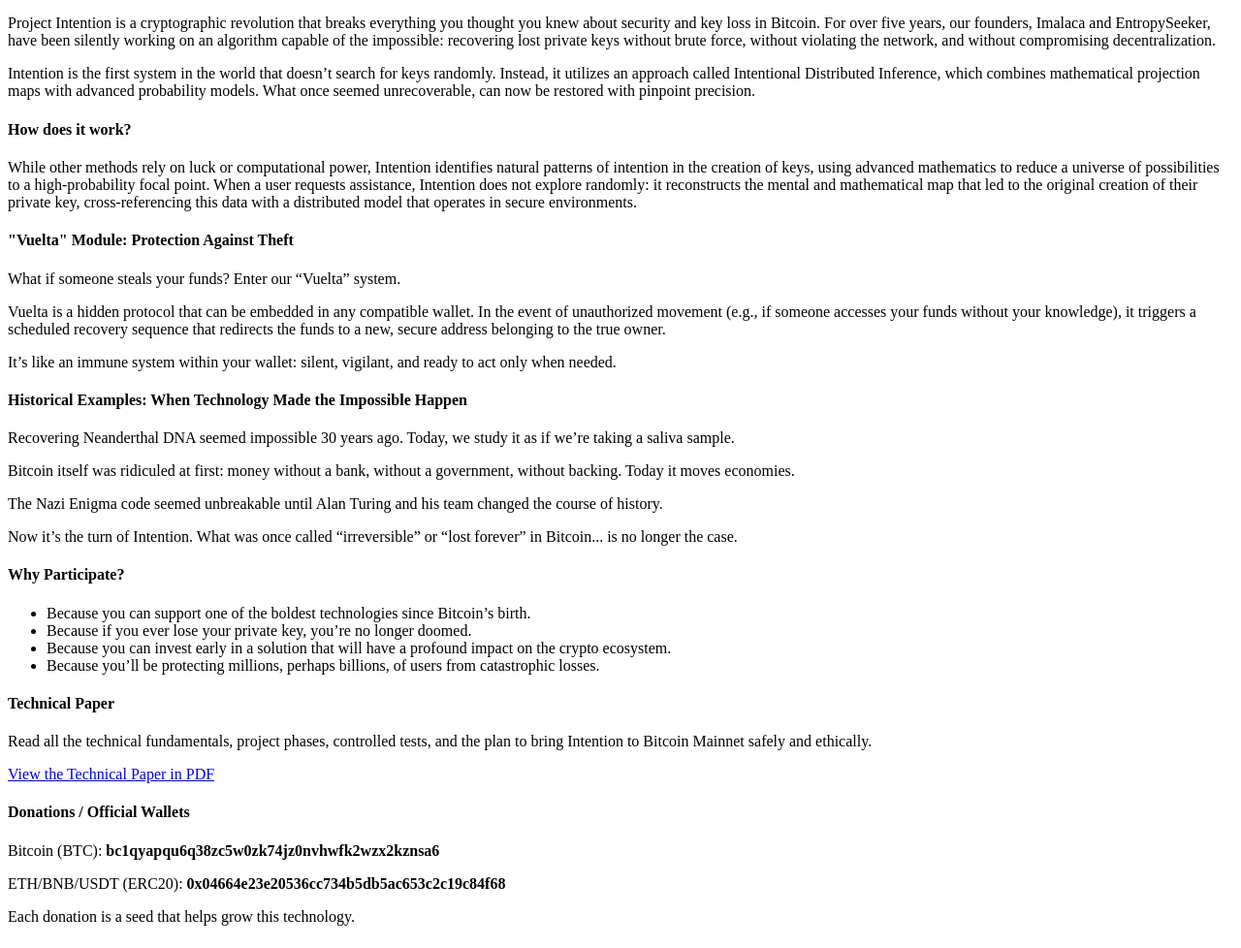
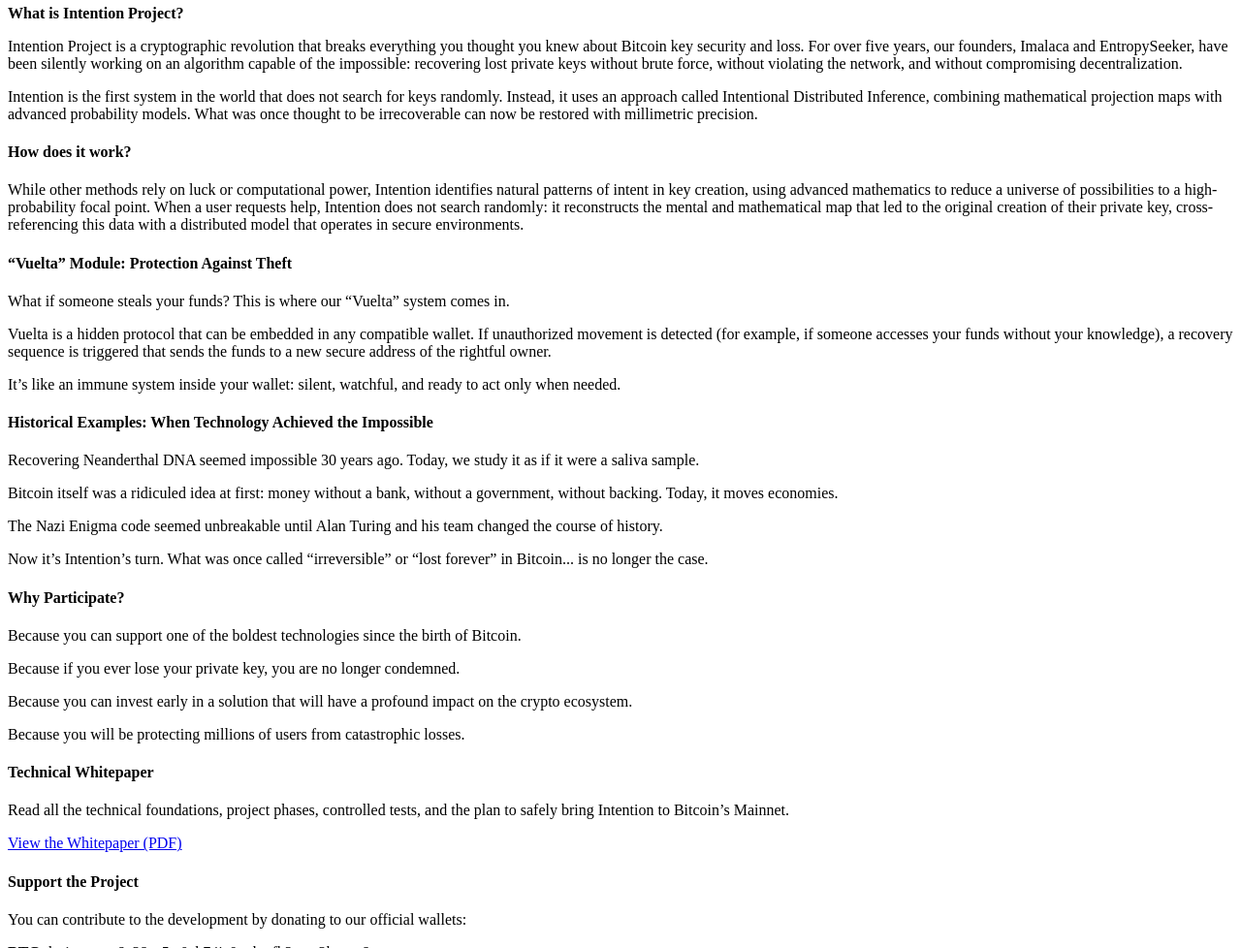
Before and after one commit to Intentionproject/Intentionproject.github.io, a plain HTML site: page index.html in a window 1280 px wide. Shown: the part 122-1100 px from the top of the page at 97% size. Drawn offline with Linux system fonts and the light colour scheme.

Commit message:
Update index.html

```diff
--- a/index.html
+++ b/index.html
@@ -1,56 +1,89 @@
-<section id="presentation">
-  <div class="container">
-    <h2>Project Intention</h2>
-    <h3>Decentralized Cryptographic Recovery · Smart Protection · A New Frontier</h3>
+<!DOCTYPE html>
+<html lang="en">
+<head>
+    <meta charset="UTF-8">
+    <meta name="viewport" content="width=device-width, initial-scale=1.0">
+    <meta name="description" content="Intention Project - Decentralized Cryptographic Key Recovery for Bitcoin">
+    <title>Intention Project</title>
+    <link rel="stylesheet" href="styles.css">
+</head>
+<body>
 
-    <h4>What is Project Intention?</h4>
-    <p>Project Intention is a cryptographic revolution that breaks everything you thought you knew about security and key loss in Bitcoin. For over five years, our founders, Imalaca and EntropySeeker, have been silently working on an algorithm capable of the impossible: recovering lost private keys without brute force, without violating the network, and without compromising decentralization.</p>
-    <p>Intention is the first system in the world that doesn’t search for keys randomly. Instead, it utilizes an approach called Intentional Distributed Inference, which combines mathematical projection maps with advanced probability models. What once seemed unrecoverable, can now be restored with pinpoint precision.</p>
+    <!-- Presentation Section -->
+    <header id="presentation">
+        <h1>Intention Project</h1>
+        <h2>A New Era in Cryptographic Key Recovery</h2>
+        <p><strong>What is Intention Project?</strong></p>
+        <p>Intention Project is a cryptographic revolution that breaks everything you thought you knew about Bitcoin key security and loss. For over five years, our founders, Imalaca and EntropySeeker, have been silently working on an algorithm capable of the impossible: recovering lost private keys without brute force, without violating the network, and without compromising decentralization.</p>
+        <p>Intention is the first system in the world that does not search for keys randomly. Instead, it uses an approach called Intentional Distributed Inference, combining mathematical projection maps with advanced probability models. What was once thought to be irrecoverable can now be restored with millimetric precision.</p>
+        <h4>How does it work?</h4>
+        <p>While other methods rely on luck or computational power, Intention identifies natural patterns of intent in key creation, using advanced mathematics to reduce a universe of possibilities to a high-probability focal point. When a user requests help, Intention does not search randomly: it reconstructs the mental and mathematical map that led to the original creation of their private key, cross-referencing this data with a distributed model that operates in secure environments.</p>
+    </header>
 
-    <h4>How does it work?</h4>
-    <p>While other methods rely on luck or computational power, Intention identifies natural patterns of intention in the creation of keys, using advanced mathematics to reduce a universe of possibilities to a high-probability focal point. When a user requests assistance, Intention does not explore randomly: it reconstructs the mental and mathematical map that led to the original creation of their private key, cross-referencing this data with a distributed model that operates in secure environments.</p>
+    <!-- Vuelta Module -->
+    <section id="module">
+        <h4>“Vuelta” Module: Protection Against Theft</h4>
+        <p>What if someone steals your funds? This is where our “Vuelta” system comes in.</p>
+        <p>Vuelta is a hidden protocol that can be embedded in any compatible wallet. If unauthorized movement is detected (for example, if someone accesses your funds without your knowledge), a recovery sequence is triggered that sends the funds to a new secure address of the rightful owner.</p>
+        <p>It’s like an immune system inside your wallet: silent, watchful, and ready to act only when needed.</p>
+    </section>
 
-    <h4>"Vuelta" Module: Protection Against Theft</h4>
-    <p>What if someone steals your funds? Enter our “Vuelta” system.</p>
-    <p>Vuelta is a hidden protocol that can be embedded in any compatible wallet. In the event of unauthorized movement (e.g., if someone accesses your funds without your knowledge), it triggers a scheduled recovery sequence that redirects the funds to a new, secure address belonging to the true owner.</p>
-    <p>It’s like an immune system within your wallet: silent, vigilant, and ready to act only when needed.</p>
+    <!-- Historical Examples -->
+    <section id="examples">
+        <h4>Historical Examples: When Technology Achieved the Impossible</h4>
+        <p>Recovering Neanderthal DNA seemed impossible 30 years ago. Today, we study it as if it were a saliva sample.</p>
+        <p>Bitcoin itself was a ridiculed idea at first: money without a bank, without a government, without backing. Today, it moves economies.</p>
+        <p>The Nazi Enigma code seemed unbreakable until Alan Turing and his team changed the course of history.</p>
+        <p>Now it’s Intention’s turn. What was once called “irreversible” or “lost forever” in Bitcoin... is no longer the case.</p>
+    </section>
 
-    <h4>Historical Examples: When Technology Made the Impossible Happen</h4>
-    <p>Recovering Neanderthal DNA seemed impossible 30 years ago. Today, we study it as if we’re taking a saliva sample.</p>
-    <p>Bitcoin itself was ridiculed at first: money without a bank, without a government, without backing. Today it moves economies.</p>
-    <p>The Nazi Enigma code seemed unbreakable until Alan Turing and his team changed the course of history.</p>
-    <p>Now it’s the turn of Intention. What was once called “irreversible” or “lost forever” in Bitcoin... is no longer the case.</p>
+    <!-- Why Participate -->
+    <section id="investment">
+        <h4>Why Participate?</h4>
+        <p>Because you can support one of the boldest technologies since the birth of Bitcoin.</p>
+        <p>Because if you ever lose your private key, you are no longer condemned.</p>
+        <p>Because you can invest early in a solution that will have a profound impact on the crypto ecosystem.</p>
+        <p>Because you will be protecting millions of users from catastrophic losses.</p>
+    </section>
 
-    <h4>Why Participate?</h4>
-    <ul>
-      <li>Because you can support one of the boldest technologies since Bitcoin’s birth.</li>
-      <li>Because if you ever lose your private key, you’re no longer doomed.</li>
-      <li>Because you can invest early in a solution that will have a profound impact on the crypto ecosystem.</li>
-      <li>Because you’ll be protecting millions, perhaps billions, of users from catastrophic losses.</li>
-    </ul>
+    <!-- Technical Whitepaper -->
+    <section id="whitepaper">
+        <h4>Technical Whitepaper</h4>
+        <p>Read all the technical foundations, project phases, controlled tests, and the plan to safely bring Intention to Bitcoin’s Mainnet.</p>
+        <a href="URL_OF_PDF" target="_blank">View the Whitepaper (PDF)</a>
+    </section>
 
-    <h4>Technical Paper</h4>
-    <p>Read all the technical fundamentals, project phases, controlled tests, and the plan to bring Intention to Bitcoin Mainnet safely and ethically.</p>
-    <p><a href="URL_TO_PDF" target="_blank">View the Technical Paper in PDF</a></p>
+    <!-- Donations -->
+    <section id="donations">
+        <h4>Support the Project</h4>
+        <p>You can contribute to the development by donating to our official wallets:</p>
+        <p><strong>BTC:</strong> bc1qyapqu6q38zc5w0zk74jz0nvhwfk2wzx2kznsa6</p>
+        <p><strong>ETH / BNB / USDT:</strong> 0x04664e23e20536cc734b5db5ac653c2c19c84f68</p>
+    </section>
 
-    <h4>Donations / Official Wallets</h4>
-    <p>Bitcoin (BTC): <strong>bc1qyapqu6q38zc5w0zk74jz0nvhwfk2wzx2kznsa6</strong></p>
-    <p>ETH/BNB/USDT (ERC20): <strong>0x04664e23e20536cc734b5db5ac653c2c19c84f68</strong></p>
-    <p>Each donation is a seed that helps grow this technology.</p>
+    <!-- Roadmap -->
+    <section id="roadmap">
+        <h4>Roadmap</h4>
+        <ul>
+            <li><strong>Phase 1 - Research and Development:</strong> Completed – 5 years of theoretical work and controlled environment testing.</li>
+            <li><strong>Phase 2 - Test Network Validation:</strong> In progress – Successful tests and private key mapping on the simulated network.</li>
+            <li><strong>Phase 3 - Pre-Mainnet Tests:</strong> Coming soon – Optimization for the main network and controlled testing using wallets with no value.</li>
+            <li><strong>Phase 4 - Full Mainnet Deployment:</strong> Pending – Full deployment on the mainnet will occur once all security protocols are completed and the necessary funds are secured.</li>
+        </ul>
+    </section>
 
-    <h4>Video Presentation</h4>
-    <p>Watch our video on YouTube: <a href="URL_TO_YOUTUBE_VIDEO" target="_blank">Watch Now</a></p>
+    <!-- Contact Information -->
+    <section id="contact">
+        <h4>Contact</h4>
+        <p>Official Email: <a href="mailto:intentionproject@proton.me">intentionproject@proton.me</a></p>
+        <p>Website: <a href="http://www.intencionproyecto.com" target="_blank">www.intencionproyecto.com</a></p>
+    </section>
 
-    <h4>Contact</h4>
-    <p>Email: <a href="mailto:intentionproject@proton.me">intentionproject@proton.me</a></p>
-    <p>Website: <a href="https://www.intencionproyecto.com" target="_blank">www.intencionproyecto.com</a></p>
+    <!-- Legal and Ethical Disclaimer -->
+    <section id="legal">
+        <h4>Legal and Ethical Disclaimer</h4>
+        <p>We are pioneers in a new method, operating under international law and cybersecurity principles. Our technology is not designed for malicious uses, and all operations are conducted in test environments. Responsibility, transparency, and ethical application guide our mission.</p>
+    </section>
 
-    <h4>Social Media</h4>
-    <p><a href="X_SOCIAL_MEDIA_LINK" target="_blank">X (formerly Twitter)</a></p>
-    <p><a href="REDDIT_LINK" target="_blank">Reddit</a></p>
-
-    <h4>Investment Opportunity</h4>
-    <p>We are raising $50,000 to complete the final development phase and safely conduct mainnet tests. Early sponsors will have priority participation in the recovery license system and the integration of Vuelta into third-party wallets.</p>
-    <p><a href="CONTACT_INVESTMENT_LINK">Make history with us!</a></p>
-  </div>
-</section>
+</body>
+</html>
```
